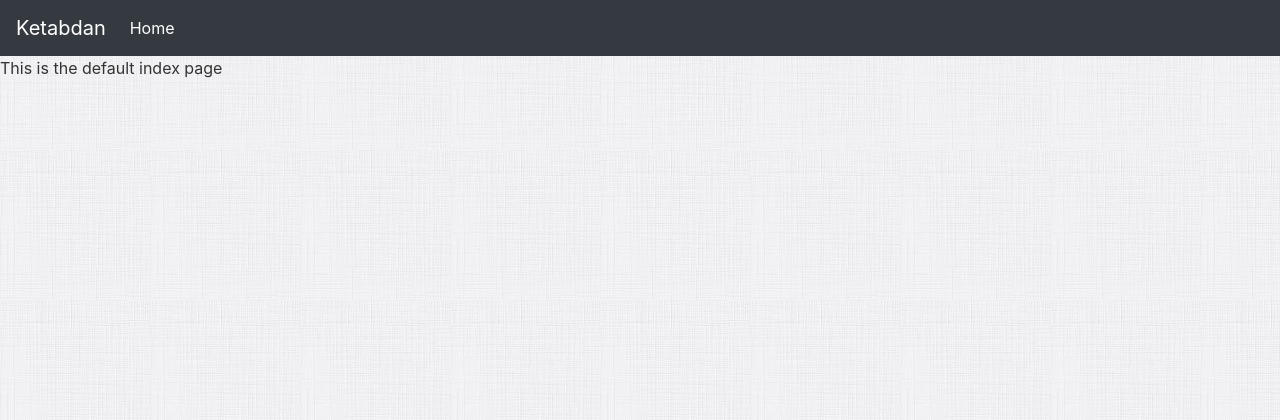
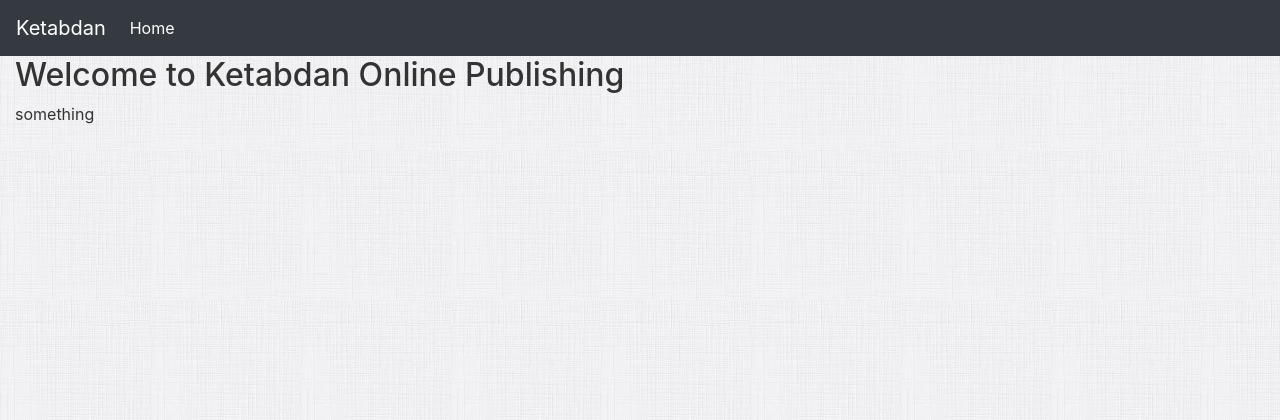
Before and after one commit to evenset/ketabdan-project, a Django app: page / in a window 1280 px wide. Shown: the top 420 px of the page. Run offline with Django 3.2, Linux system fonts and the light colour scheme; some libraries are stand-ins or nearby versions.

Commit message:
updated the templates

```diff
--- a/staticpages/templates/index.html
+++ b/staticpages/templates/index.html
@@ -3,8 +3,13 @@
 {% block title %}
     Welcome to Ketabdan online publishing
 {% endblock %}
-
-
 {% block content %}
-    This is the default index page
+    <div class="container-fluid">
+        <div class="row">
+            <div class="col">
+              <h2>Welcome to Ketabdan Online Publishing</h2>
+                <p>something</p>
+            </div>
+        </div>
+    </div>
 {% endblock %}
--- a/templates/base/index.html
+++ b/templates/base/index.html
@@ -8,7 +8,7 @@
     </title>
     <meta charset="utf-8">
     <meta http-equiv="X-UA-Compatible" content="IE=edge">
-    <link rel="shortcut icon" type="image/png" href="{% static 'img/favicon.png' %}">
+    <link rel="icon" type="image/png" href="{% static 'img/favicon.png' %}">
     <link rel="stylesheet" href="https://maxcdn.bootstrapcdn.com/bootstrap/4.0.0/css/bootstrap.min.css"
           integrity="sha384-Gn5384xqQ1aoWXA+058RXPxPg6fy4IWvTNh0E263XmFcJlSAwiGgFAW/dAiS6JXm" crossorigin="anonymous">
     <link rel="stylesheet" href="{% static 'css/style.css' %}">
```
